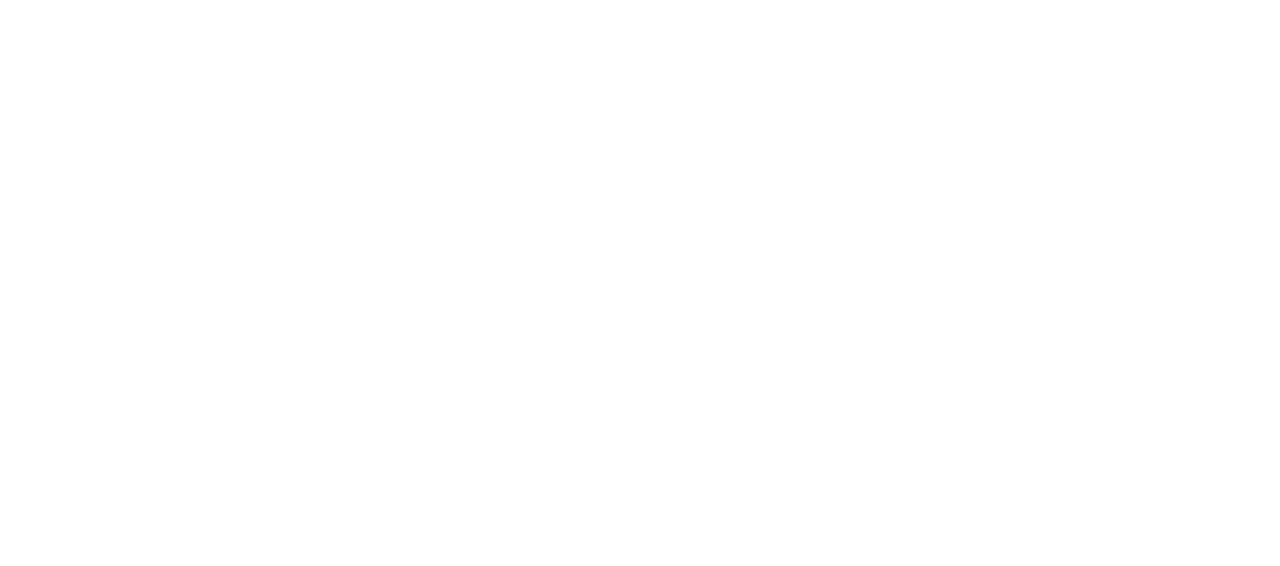
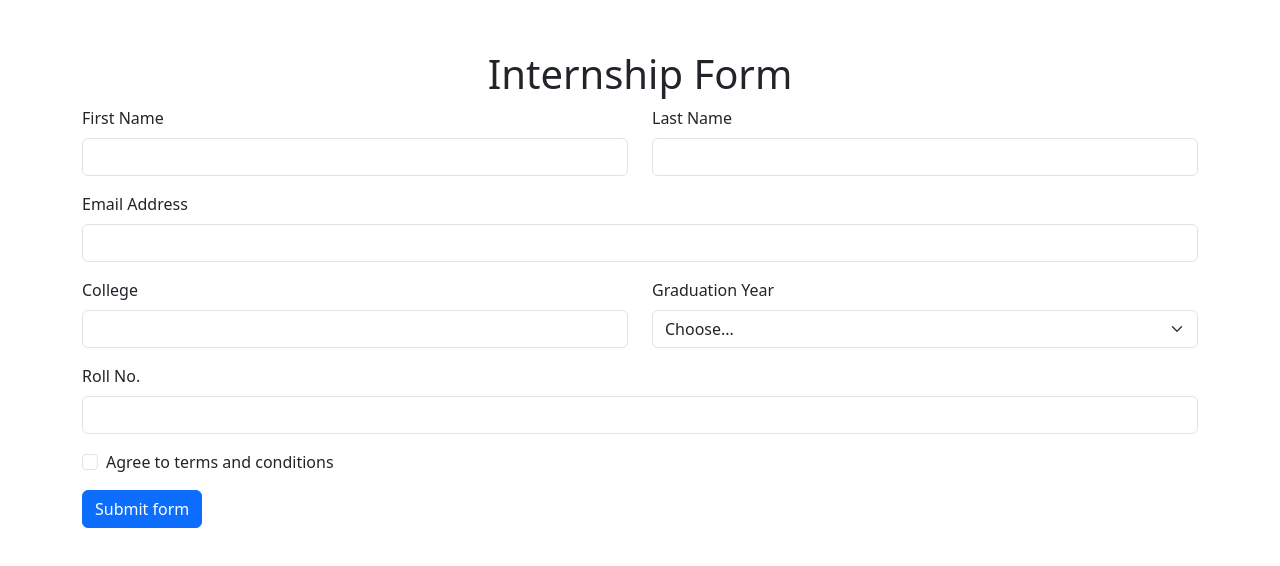
Before and after one commit to acciojob/bootstrap-form-easy-ABHILASH-KUMAR-MEHTA, a website: page main.html in a window 1280 px wide. Drawn offline with nearby package versions, Linux system fonts and the light colour scheme.

Commit message:
created a submission

```diff
--- a/main.html
+++ b/main.html
@@ -3,11 +3,68 @@
 <html>
 
 <head>
+	<link href="https://cdnjs.cloudflare.com/ajax/libs/bootstrap/5.3.3/css/bootstrap.min.css" rel="stylesheet">
 	<link rel="stylesheet" href="styles.css">
 </head>
 
 <body>
 	<!-- the entire body must be written by student -->
+  <div class="container">
+        <h1 class="text-center">Internship Form</h1>
+        <form class="needs-validation" novalidate>
+            <div class="row mb-3">
+                <div class="col-md-6">
+                    <label for="first-name-input" class="form-label">First Name</label>
+                    <input type="text" class="form-control" id="first-name-input" required>
+                    <div class="invalid-feedback">First name required!</div>
+                </div>
+                <div class="col-md-6">
+                    <label for="last-name-input" class="form-label">Last Name</label>
+                    <input type="text" class="form-control" id="last-name-input" required>
+                    <div class="invalid-feedback">Last name required!</div>
+                </div>
+            </div>
+
+            <div class="mb-3">
+                <label for="email-input" class="form-label">Email Address</label>
+                <input type="email" class="form-control" id="email-input" required>
+                <div class="invalid-feedback">Email required!</div>
+            </div>
+
+            <div class="row mb-3">
+	   <div class="col-md-6">
+                    <label for="college-input" class="form-label">College</label>
+                    <input type="text" class="form-control" id="college-input" required>
+                    <div class="invalid-feedback">Please provide a valid college.</div>
+                </div>
+                <div class="col-md-6">
+                    <label for="graduation-year-input" class="form-label">Graduation Year</label>
+                    <select class="form-select" id="graduation-year-input" required>
+                        <option value="" selected>Choose...</option>
+                        <option value="2020">2020</option>
+                        <option value="2021">2021</option>
+                        <option value="2022">2022</option>
+                        <option value="2023">2023</option>
+                    </select>
+                    <div class="invalid-feedback">Please select a valid Graduation Year.</div>
+                </div>
+            </div>
+
+            <div class="mb-3">
+                <label for="roll-no-input" class="form-label">Roll No.</label>
+                <input type="text" class="form-control" id="roll-no-input" required>
+                <div class="invalid-feedback">Please provide a valid Roll no.</div>
+            </div>
+
+            <div class="form-check mb-3">
+                <input type="checkbox" class="form-check-input" id="conditions-checkbox" required>
+                <label class="form-check-label" for="conditions-checkbox">Agree to terms and conditions</label>
+                <div class="invalid-feedback">You must agree before submitting.</div>
+            </div>
+
+            <button class="btn btn-primary" type="submit">Submit form</button>
+        </form>
+    </div>
     <script type="text/javascript" src="./script.js">
 </script>
 
--- a/script.js
+++ b/script.js
@@ -1 +1,17 @@
 //your code here
+  (function () {
+            'use strict'
+
+            const forms = document.querySelectorAll('.needs-validation')
+
+            Array.from(forms).forEach(function (form) {
+                form.addEventListener('submit', function (event) {
+                    if (!form.checkValidity()) {
+                        event.preventDefault()
+                        event.stopPropagation()
+                    }
+
+                    form.classList.add('was-validated')
+                }, false)
+            })
+        })()
--- a/styles.css
+++ b/styles.css
@@ -1,2 +1,5 @@
 
 /* Your CSS Code here. */
+.container {
+            margin-top: 50px;
+        }
```
